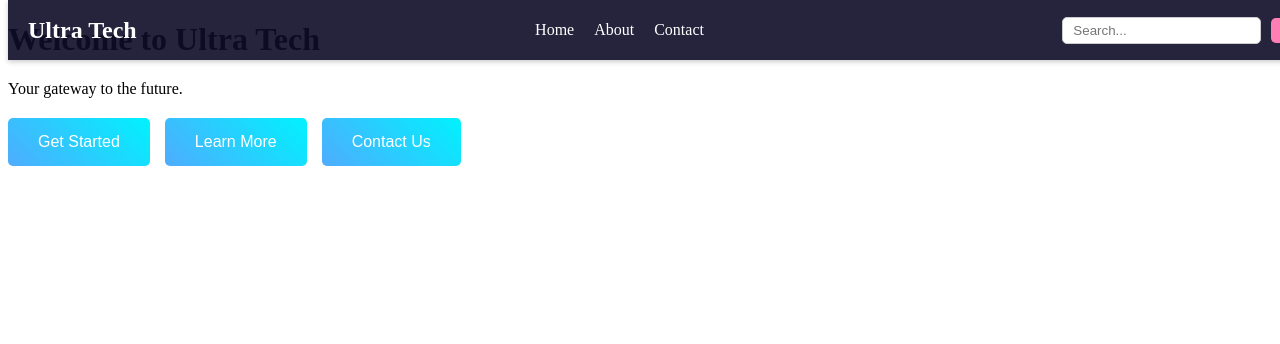
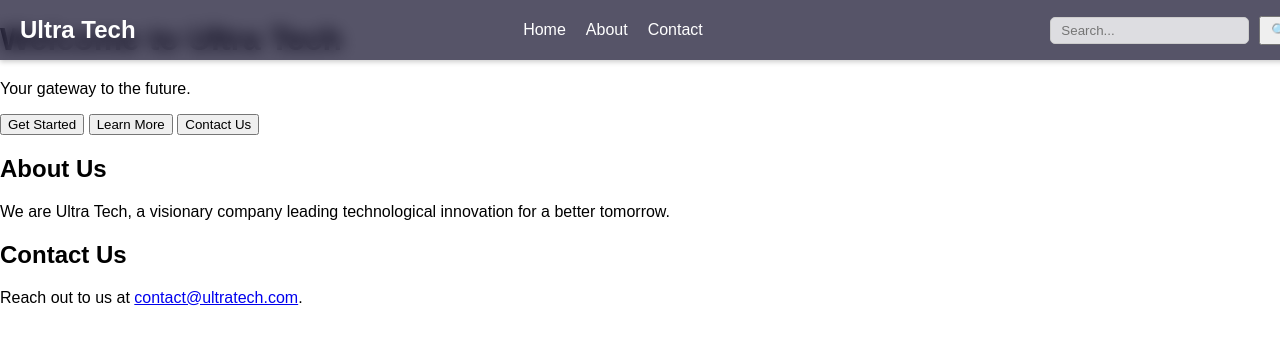
Before and after one commit to giovanna-code/teste3.github.io, a plain HTML site: page index.html in a window 1280 px wide. Drawn offline with Linux system fonts and the light colour scheme.

Commit message:
mudancas

```diff
--- a/index.html
+++ b/index.html
@@ -33,6 +33,18 @@
     </div>
   </div>
 
+  <!-- Sobre -->
+  <section id="about">
+    <h2>About Us</h2>
+    <p>We are Ultra Tech, a visionary company leading technological innovation for a better tomorrow.</p>
+  </section>
+
+  <!-- Contato -->
+  <section id="contact">
+    <h2>Contact Us</h2>
+    <p>Reach out to us at <a href="mailto:contact@ultratech.com">contact@ultratech.com</a>.</p>
+  </section>
+
   <script src="script.js"></script>
 </body>
 </html>
--- a/style.css
+++ b/style.css
@@ -1,16 +1,25 @@
-/* Barra de navegação */
-.navbar {
+/* Reset geral */
+body, html {
+    margin: 0;
+    padding: 0;
+    font-family: 'Arial', sans-serif;
+    box-sizing: border-box;
+  }
+
+  /* Barra de navegação */
+  .navbar {
     position: fixed;
     top: 0;
     width: 100%;
     height: 60px;
-    background: rgba(15, 12, 41, 0.9);
+    background: rgba(15, 12, 41, 0.7); /* Transparência */
+    backdrop-filter: blur(8px); /* Efeito de desfoque */
     display: flex;
     justify-content: space-between;
     align-items: center;
     padding: 0 20px;
+    z-index: 1000;
     box-shadow: 0 2px 5px rgba(0, 0, 0, 0.2);
-    z-index: 1000;
   }
 
   .logo {
@@ -33,7 +42,7 @@
   }
 
   .nav-links li a:hover {
-    color: #ff7eb3;
+    color: #00f2fe;
   }
 
   .search-bar {
@@ -46,40 +55,10 @@
     padding: 5px 10px;
     border: 1px solid #ccc;
     border-radius: 5px;
+    outline: none;
+    background: rgba(255, 255, 255, 0.8);
   }
 
   .search-bar button {
     padding: 5px 10px;
-    background: #ff7eb3;
-    color: white;
-    border: none;
-    border-radius: 5px;
-    cursor: pointer;
   }
-
-  .search-bar button:hover {
-    background: #ff758c;
-  }
-
-  /* Botões na seção principal */
-  .button-container {
-    margin-top: 20px;
-    display: flex;
-    gap: 15px;
-  }
-
-  .main-btn {
-    padding: 15px 30px;
-    font-size: 1rem;
-    background: linear-gradient(45deg, #4facfe, #00f2fe);
-    border: none;
-    border-radius: 5px;
-    color: white;
-    cursor: pointer;
-    transition: transform 0.3s, background 0.3s;
-  }
-
-  .main-btn:hover {
-    transform: scale(1.1);
-    background: linear-gradient(45deg, #00f2fe, #4facfe);
-  }
```
